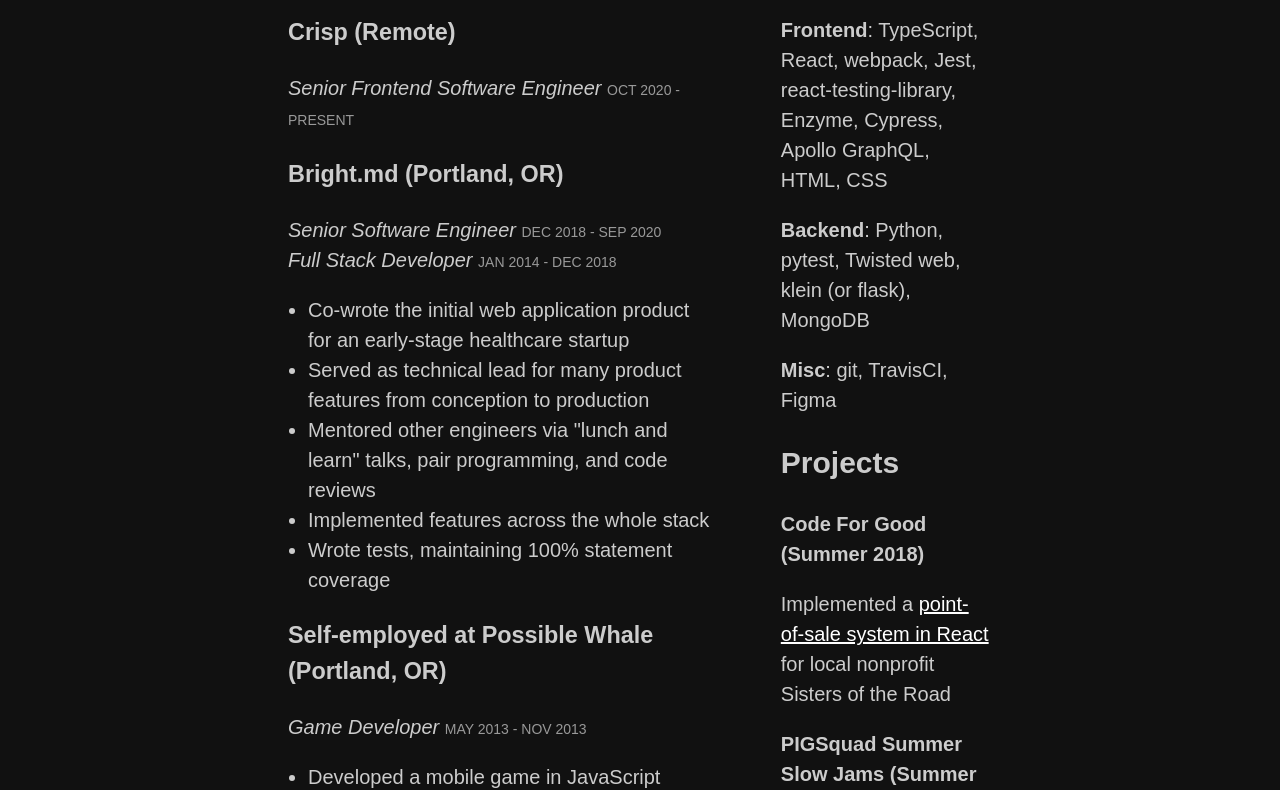
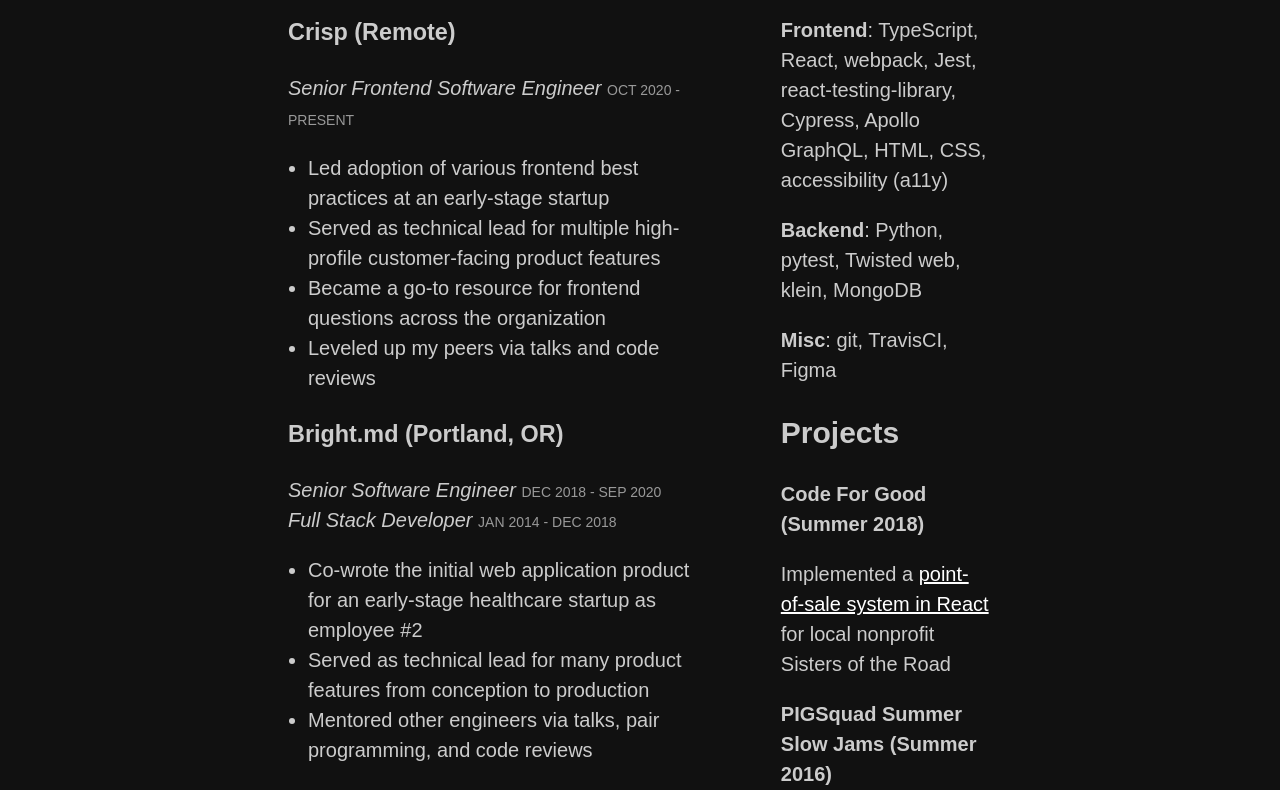
Before and after one commit to afisher/ash.fish, an Eleventy site: page src/resume.md in a window 1280 px wide. Shown: the part 295-1085 px from the top of the page. Built offline with nearby package versions, Linux system fonts and the light colour scheme; Eleventy itself is replaced by a stand-in of ours; files that its build step writes are made by us from their sources.

Commit message:
update site contents

```diff
--- a/src/_includes/layout-base.njk
+++ b/src/_includes/layout-base.njk
@@ -18,7 +18,7 @@
       {{ content | safe }}
     </main>
     <footer class="pa3 tc bt b--dark-gray screen-only">
-      &copy; 2021 Ashley Fisher
+      &copy; 2023 Ashley Fisher
     </footer>
   </body>
 </html>
--- a/src/resume.md
+++ b/src/resume.md
@@ -6,7 +6,7 @@
 # Ashley Fisher
 
 <div class="f4">
-An experienced software engineer with a love for frontend. Pragmatic, ambitious, communicative, and fun to work with.
+A software engineer of 10+ years with a love for frontend. Pragmatic, communicative, and fun to work with.
 </div>
 
 <hr class="print-only" />
@@ -21,6 +21,11 @@
 _Senior Frontend Software Engineer_
 <span class="f6 silver">OCT 2020 - PRESENT</span>
 
+- Led adoption of various frontend best practices at an early-stage startup
+- Served as technical lead for multiple high-profile customer-facing product features
+- Became a go-to resource for frontend questions across the organization
+- Leveled up my peers via talks and code reviews
+
 ### Bright.md (Portland, OR)
 
 _Senior Software Engineer_
@@ -28,11 +33,10 @@
 _Full Stack Developer_
 <span class="f6 silver">JAN 2014 - DEC 2018</span>
 
-- Co-wrote the initial web application product for an early-stage healthcare startup
+- Co-wrote the initial web application product for an early-stage healthcare startup as employee #2
 - Served as technical lead for many product features from conception to production
-- Mentored other engineers via "lunch and learn" talks, pair programming, and code reviews
-- Implemented features across the whole stack
-- Wrote tests, maintaining 100% statement coverage
+- Mentored other engineers via talks, pair programming, and code reviews
+<!-- - Implemented features across the whole stack -->
 
 ### Self-employed at Possible Whale (Portland, OR)
 
@@ -64,9 +68,9 @@
 
 ## Skills
 
-**Frontend**: TypeScript, React, webpack, Jest, react-testing-library, Enzyme, Cypress, Apollo GraphQL, HTML, CSS
+**Frontend**: TypeScript, React, webpack, Jest, react-testing-library, Cypress, Apollo GraphQL, HTML, CSS, accessibility (a11y)
 
-**Backend**: Python, pytest, Twisted web, klein (or flask), MongoDB
+**Backend**: Python, pytest, Twisted web, klein, MongoDB
 
 **Misc**: git, TravisCI, Figma
 
```
Also changed, not shown: src/index.html (+4 -4 lines).
